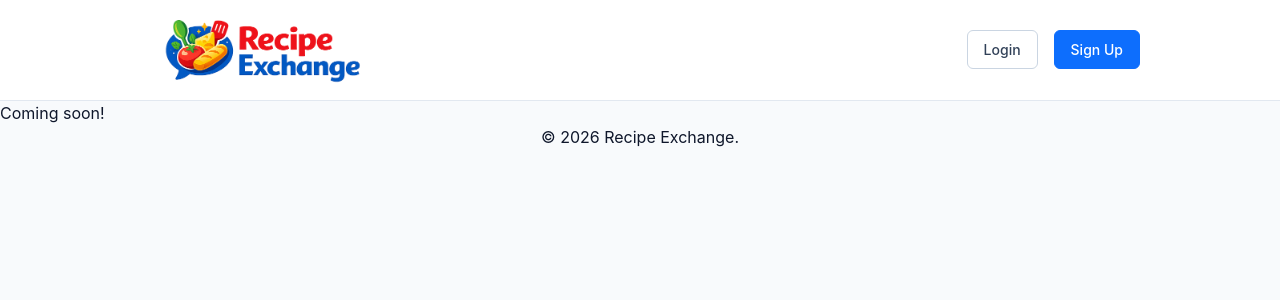
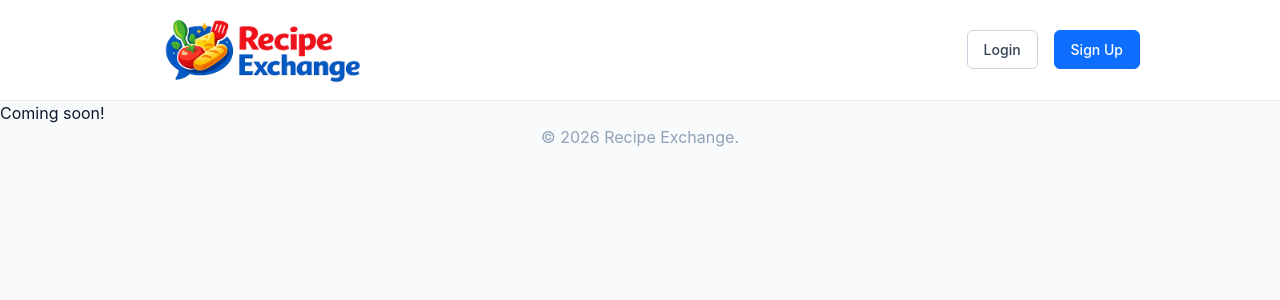
Before and after one commit to johnellison919/recipe-exchange, an Angular app in the folder frontend/: page / in a window 1280 px wide. Shown: the top 300 px of the page. Built offline with nearby package versions, Linux system fonts and the light colour scheme.

Commit message:
style: Adjusted footer styling

```diff
--- a/frontend/src/app/components/footer/footer.component.css
+++ b/frontend/src/app/components/footer/footer.component.css
@@ -2,10 +2,12 @@
   background-color: var(--color-gray-50);
 
   &.footer-container {
-    margin: 0;
+    margin: auto;
+    max-width: 1000px;
   }
 
   & p {
     text-align: center;
+    color: var(--color-gray-400);
   }
 }
```
